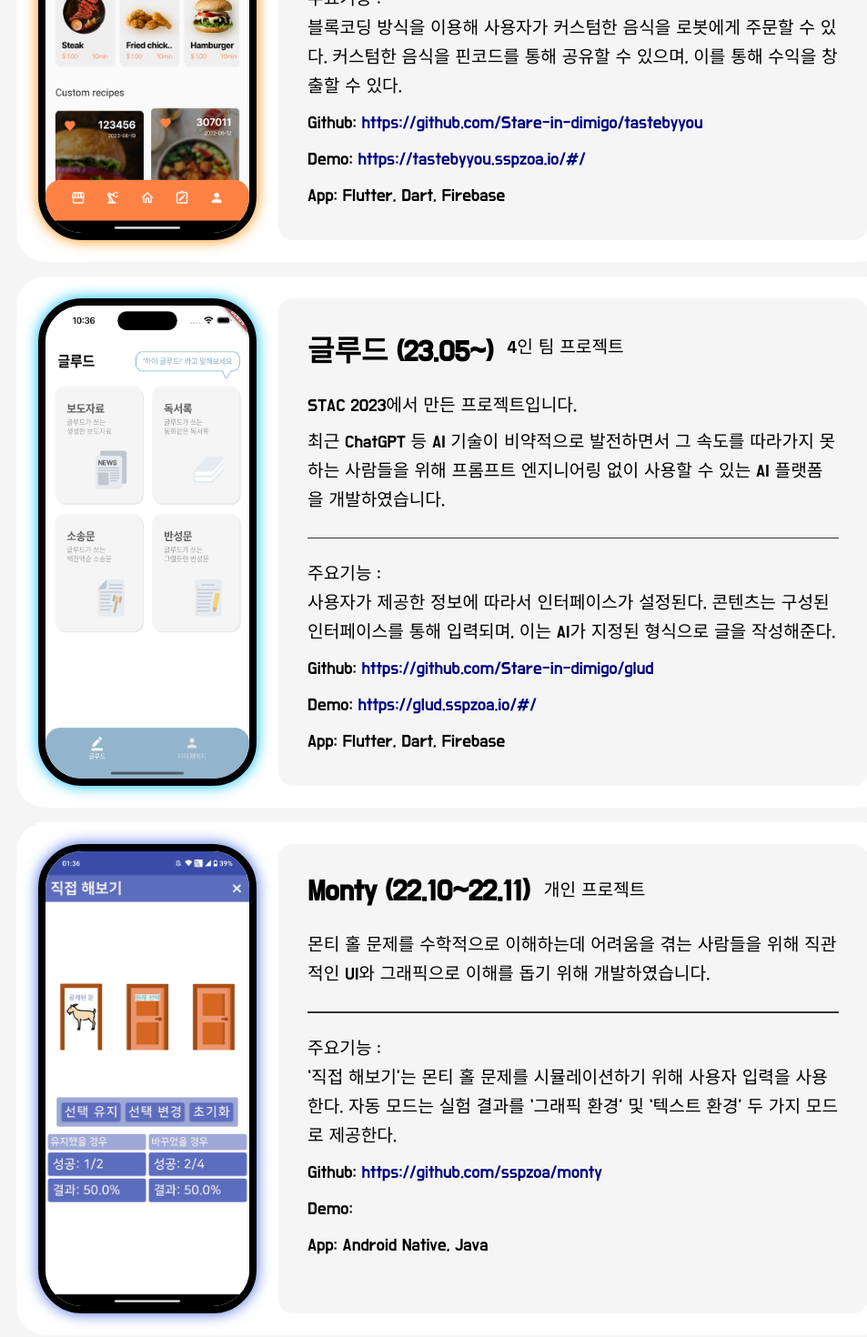
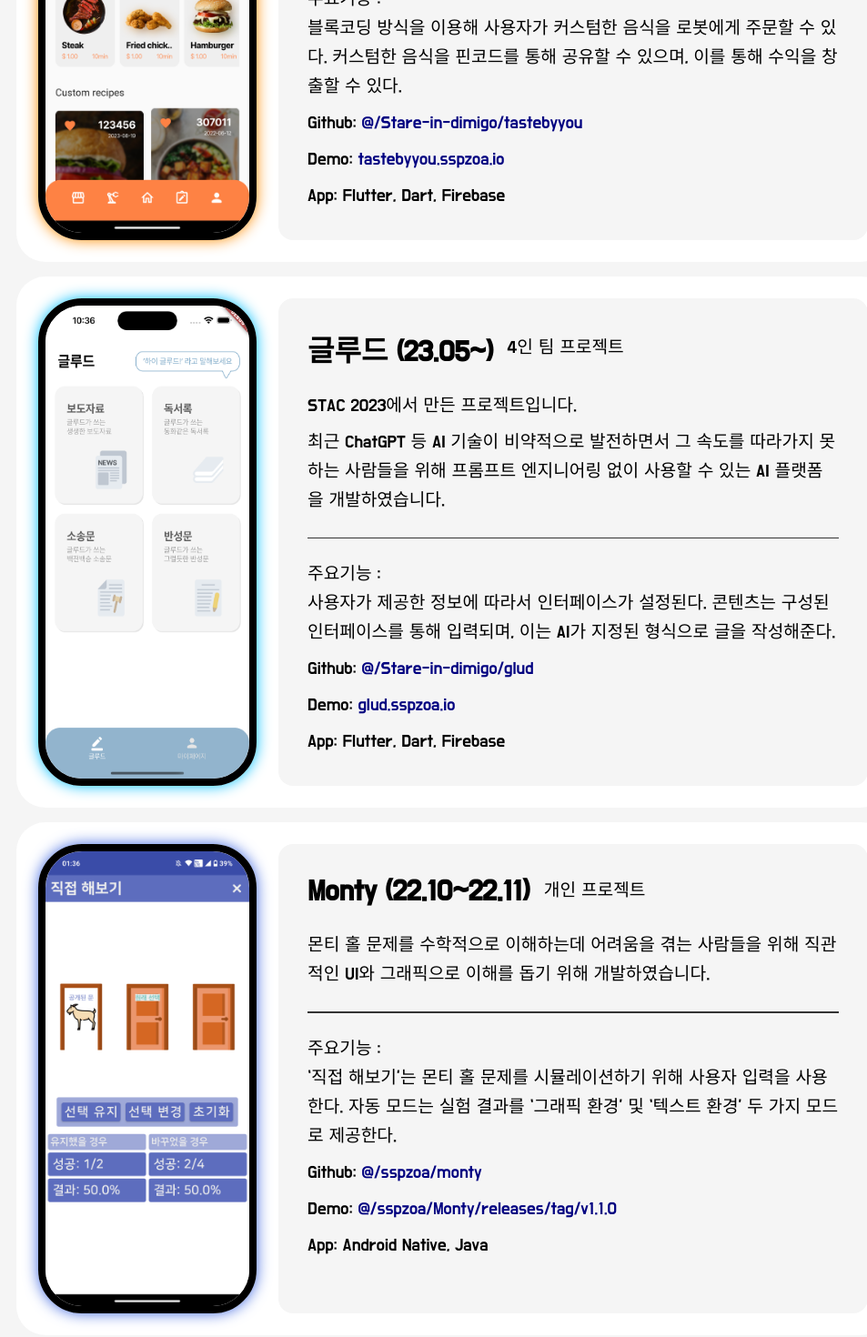
Before and after one commit to sspzoa/portfoliov3, a Next.js app: page / in a window 1280 px wide. Shown: the part 2780-4250 px from the top of the page at 91% size, without its empty margins (142-1095 px from the left). Built offline with nearby package versions, Linux system fonts and the light colour scheme; a web font is replaced by a local one.

Commit message:
edit link

```diff
--- a/src/components/Home/Projects/Projects.tsx
+++ b/src/components/Home/Projects/Projects.tsx
@@ -17,8 +17,8 @@ export default function Projects() {
                         ))}
                         <hr className={styles.horizontalRule} />
                         <p>주요기능 : <br />{project.keyFeature}</p>
-                        <p>Github: <a href={project.github} target="_blank" rel="noopener noreferrer">{project.github}</a></p>
-                        <p>Demo: <a href={project.demo} target="_blank" rel="noopener noreferrer">{project.demo}</a></p>
+                        <p>Github: <a href={project.githubLink} target="_blank" rel="noopener noreferrer">{project.github}</a></p>
+                        <p>Demo: <a href={project.demoLink} target="_blank" rel="noopener noreferrer">{project.demo}</a></p>
                         <p>App: {project.app}</p>
                     </div>
                 </div>
--- a/src/components/Home/Projects/projects.json
+++ b/src/components/Home/Projects/projects.json
@@ -8,8 +8,10 @@
       "저희 팀이 선택한 트랙인 JAKA Robotics에서 제시한 ‘로봇요리사에 대한 거부감을 줄일 수 있는 플랫폼’에 대한 해커톤 결과물입니다."
       ],
     "keyFeature": "블록코딩 방식을 이용해 사용자가 커스텀한 음식을 로봇에게 주문할 수 있다. 커스텀한 음식을 핀코드를 통해 공유할 수 있으며, 이를 통해 수익을 창출할 수 있다.",
-    "github": "https://github.com/Stare-in-dimigo/tastebyyou",
-    "demo": "https://tastebyyou.sspzoa.io/#/",
+    "github": "@/Stare-in-dimigo/tastebyyou",
+    "githubLink": "https://github.com/Stare-in-dimigo/tastebyyou",
+    "demo": "tastebyyou.sspzoa.io",
+    "demoLink": "https://tastebyyou.sspzoa.io/#/",
     "app": "Flutter, Dart, Firebase"
   },
   {
@@ -21,8 +23,10 @@
       "최근 ChatGPT 등 AI 기술이 비약적으로 발전하면서 그 속도를 따라가지 못하는 사람들을 위해 프롬프트 엔지니어링 없이 사용할 수 있는 AI 플랫폼을 개발하였습니다."
     ],
     "keyFeature": "사용자가 제공한 정보에 따라서 인터페이스가 설정된다. 콘텐츠는 구성된 인터페이스를 통해 입력되며, 이는 AI가 지정된 형식으로 글을 작성해준다.",
-    "github": "https://github.com/Stare-in-dimigo/glud",
-    "demo": "https://glud.sspzoa.io/#/",
+    "github": "@/Stare-in-dimigo/glud",
+    "githubLink": "https://github.com/Stare-in-dimigo/glud",
+    "demo": "glud.sspzoa.io",
+    "demoLink": "https://glud.sspzoa.io/#/",
     "app": "Flutter, Dart, Firebase"
   },
   {
@@ -34,8 +38,10 @@
     ],
     "keyFeature":
     "‘직접 해보기’는 몬티 홀 문제를 시뮬레이션하기 위해 사용자 입력을 사용한다. 자동 모드는 실험 결과를 ‘그래픽 환경’ 및 ‘텍스트 환경’ 두 가지 모드로 제공한다.",
-    "github": "https://github.com/sspzoa/monty",
-    "release": "https://github.com/sspzoa/Monty/releases/tag/v1.1.0",
+    "github": "@/sspzoa/monty",
+    "githubLink": "https://github.com/sspzoa/monty",
+    "demo": "@/sspzoa/Monty/releases/tag/v1.1.0",
+    "demoLink": "https://github.com/sspzoa/Monty/releases/tag/v1.1.0",
     "app": "Android Native, Java"
   }
 ]
```
